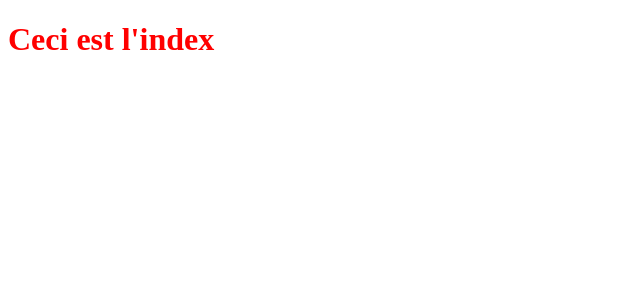
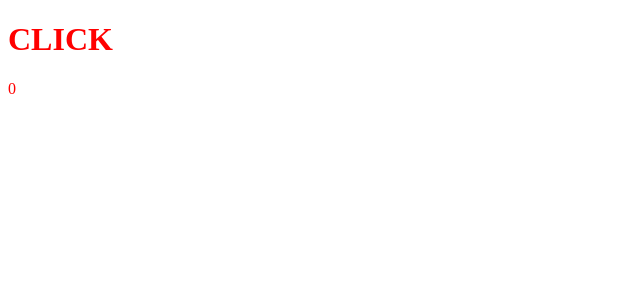
Before and after one commit to Bit-Lovers/N2I, a Nuxt app: page / in a window 1280 px wide. Shown: the top 300 px of the page, without its empty margins (0-640 px from the left). Built offline with nearby package versions, Linux system fonts and the light colour scheme.

Commit message:
Add button to click

```diff
--- a/pages/index.vue
+++ b/pages/index.vue
@@ -1,7 +1,12 @@
+<script setup lang="ts">
+const counter = useState('count', () => 0)
+</script>
+
 <template>
     <div>
-        <h1>
-            Ceci est l'index
-        </h1>
+        <div label="Button" @click="counter++">
+            <h1>CLICK</h1>
+        </div>
+        <p>{{ counter }}</p>
     </div>
 </template>
```
Also changed, not shown: layout/default.vue (added).
